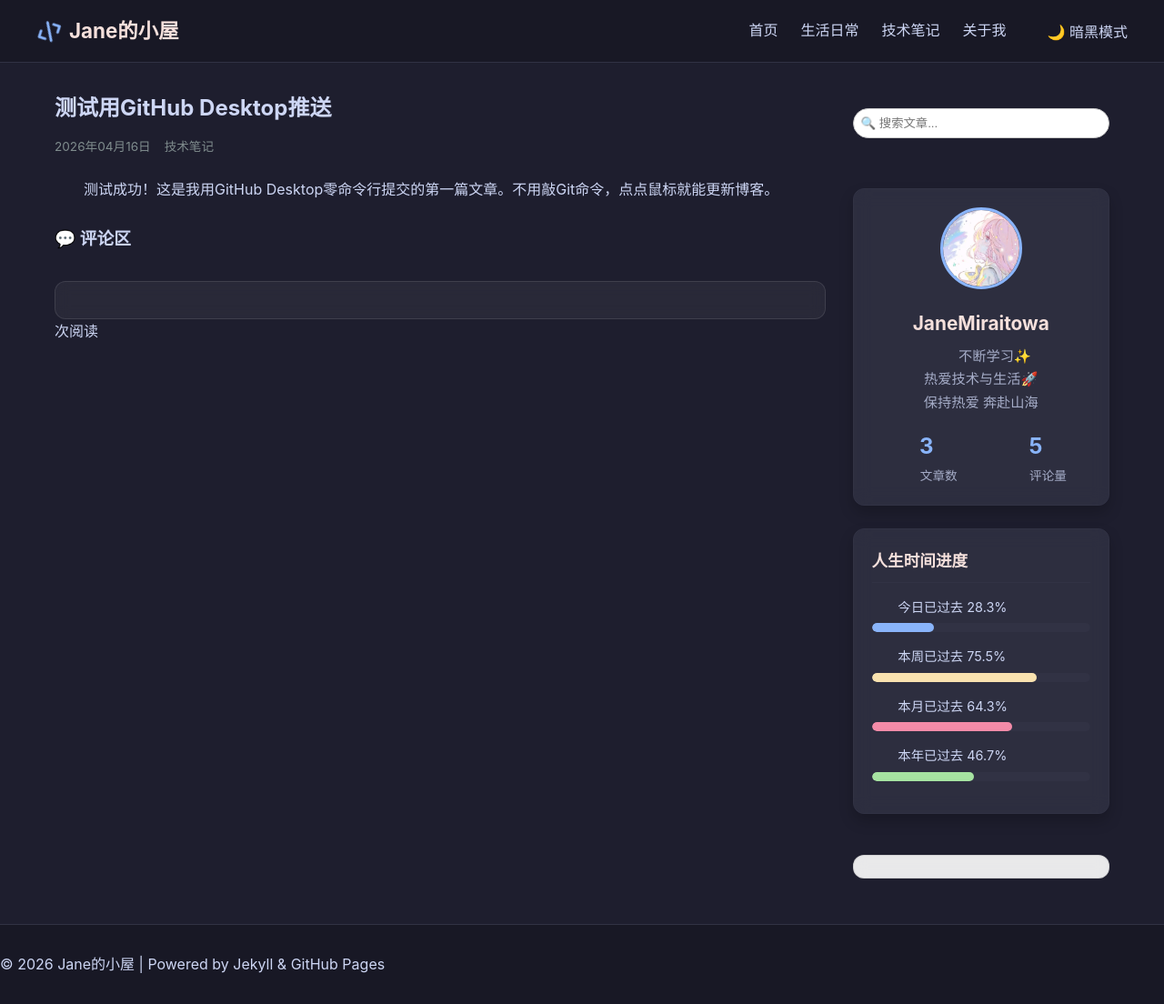
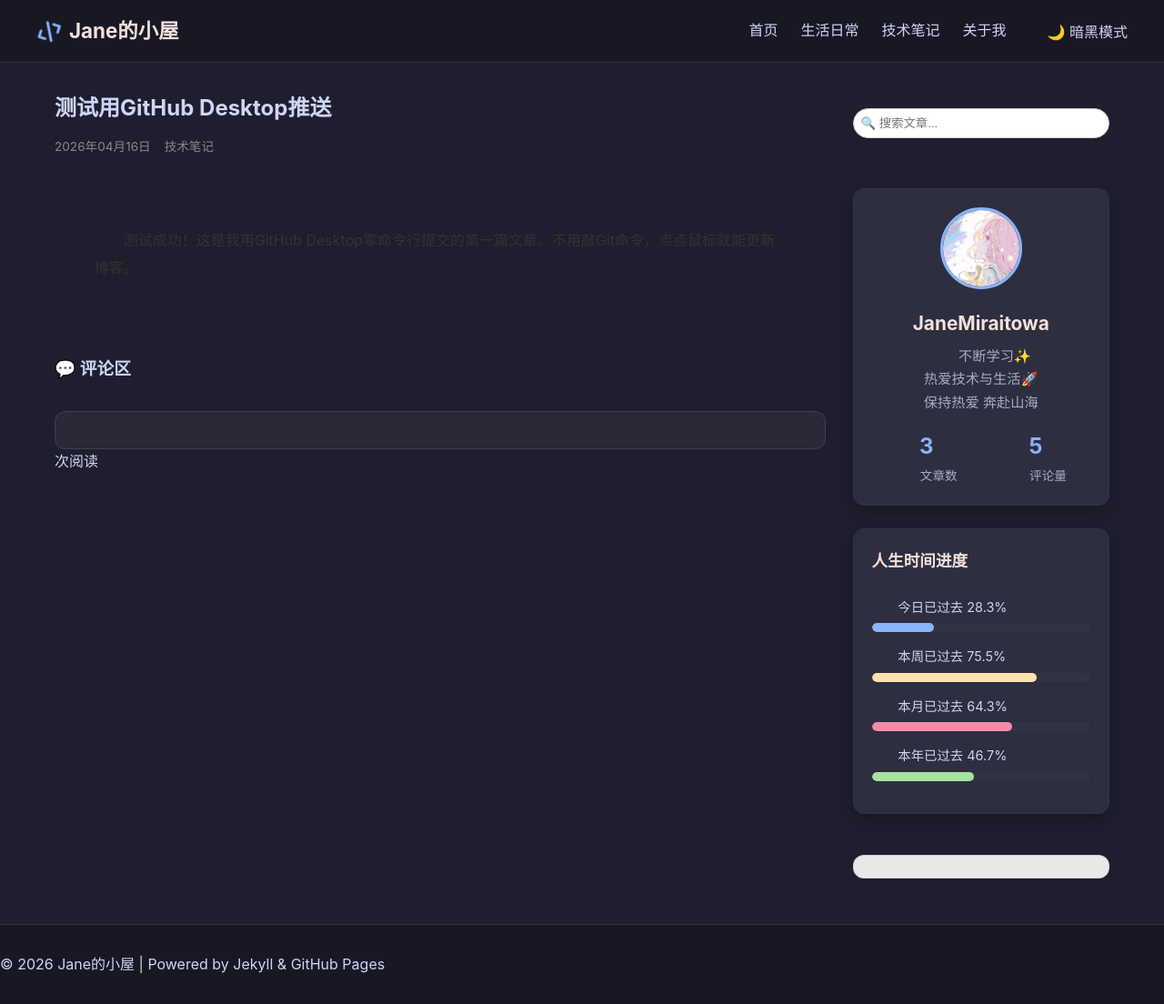
Before and after one commit to JaneMiraitowa/JaneMiraitowa.github.io, a Jekyll site: the page built from _posts/2026-04-16-测试用GitHubDesktop推送.md, in a window 1280 px wide and 1104 px high. Shown: the whole window at 91% size. Built offline with Jekyll 4.4.1, drawn with Linux system fonts in a browser that asks for light colours; comment, search, counter and statistics services are not loaded.

Commit message:
Update post.html

```diff
--- a/_layouts/post.html
+++ b/_layouts/post.html
@@ -9,7 +9,7 @@
     <span class="post-cate">{{ cat }}</span>
     {% endfor %}
   </div>
-  <div style="margin-top:20px;line-height:1.9;font-size:16px">
+  <div class="post-content" style="margin-top:20px;line-height:1.9;font-size:16px">
     {{ content }}
   </div>
 </article>
@@ -34,6 +34,7 @@
 });
 gitalk.render('gitalk-container');
 </script>
+
 {% include comments.html %}
 
 <script async src="//busuanzi.ibruce.info/busuanzi/2.3/busuanzi.pure.mini.js"></script>
```
